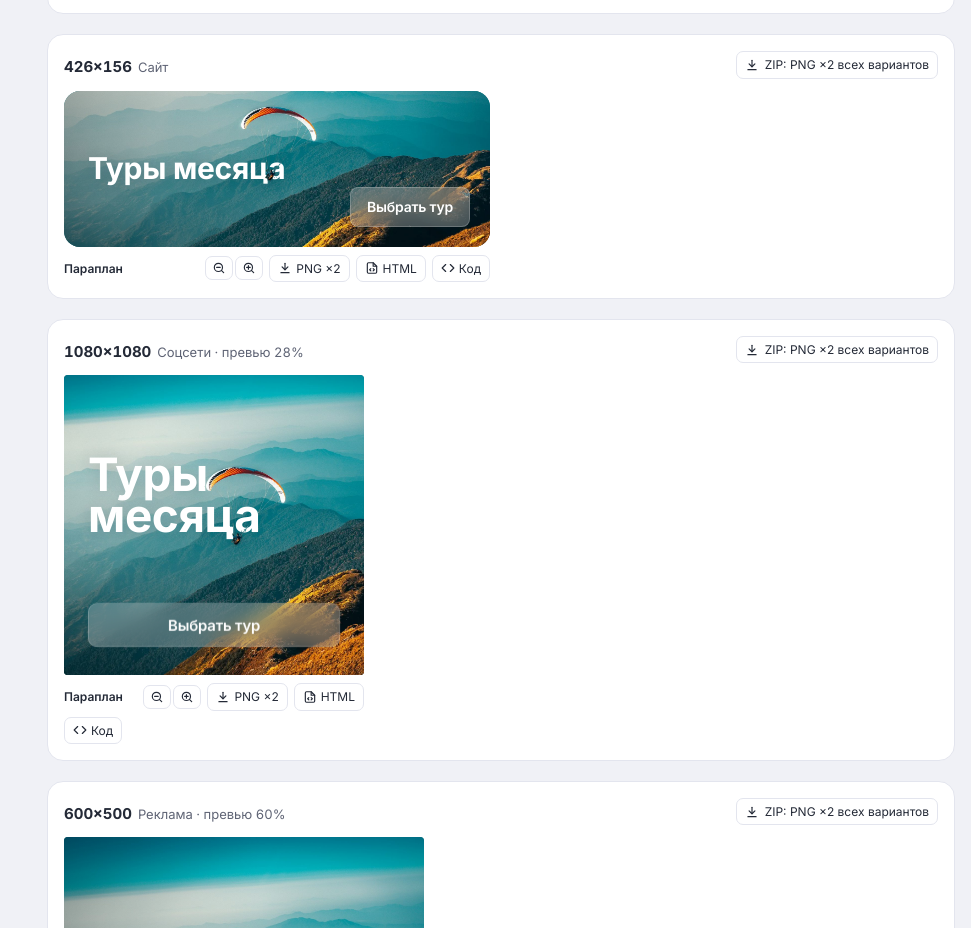
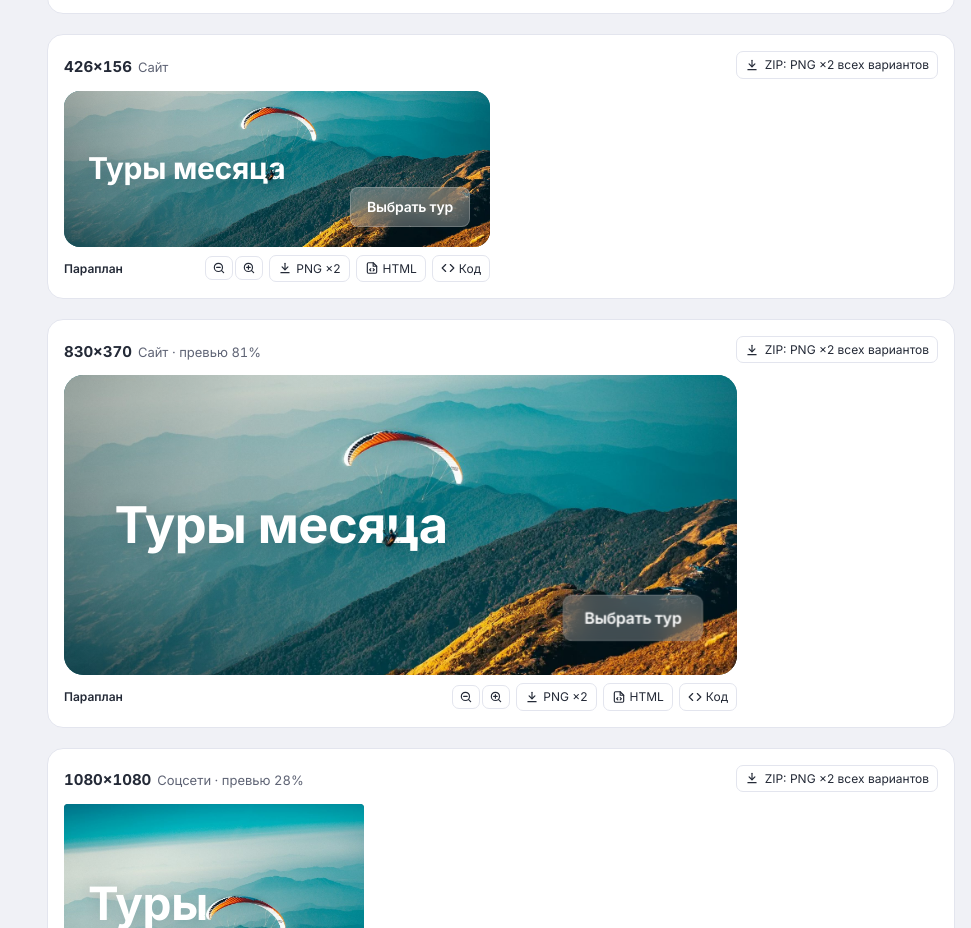
Before and after one commit to youtravel-design-team/banner-editor, a plain HTML site: page index.html in a window 1280 px wide. Shown: the part 1324-2252 px from the top of the page, without its empty margins (309-1280 px from the left). Drawn offline with nearby package versions, Linux system fonts and the light colour scheme.

Commit message:
830×370: добавлен размер в редактор

```diff
--- a/index.html
+++ b/index.html
@@ -382,6 +382,7 @@
         { id: '876x224', g: 'site', btn: 'right', alt: 1, note: 'широкий в ленте' },
         { id: '406x224', g: 'site', btn: 'right', alt: 1 },
         { id: '426x156', g: 'site', btn: 'right', alt: 1 },
+        { id: '830x370', g: 'site', btn: 'right', alt: 1 },
         { id: '1440x400', g: 'site', btn: 'right', alt: 1 },
         { id: '48x48', g: 'site', btn: 'none', note: 'иконка, только фото' },
         { id: '1080x1080', g: 'social', btn: 'bottom' },
@@ -393,7 +394,7 @@
         { id: '1920x1080', g: 'ads', btn: 'left', alt: 1, brk: 1 }
       ],
       groups: { site: 'Сайт', social: 'Соцсети', ads: 'Реклама' },
-      defSizes: ['276x416', '876x224', '406x224', '426x156', '1080x1080', '600x500'],
+      defSizes: ['276x416', '876x224', '830x370', '406x224', '426x156', '1080x1080', '600x500'],
       builtin: {
         id: 'paraglider', name: 'Параплан', builtin: true, file: 'bg-paraglider.jpg', fgFile: 'fg-paraglider-full.webp',
         ar: 1.5, fx: .3, fy: .55, zoom: 1.1, dim: 0, hidden: false,
```
